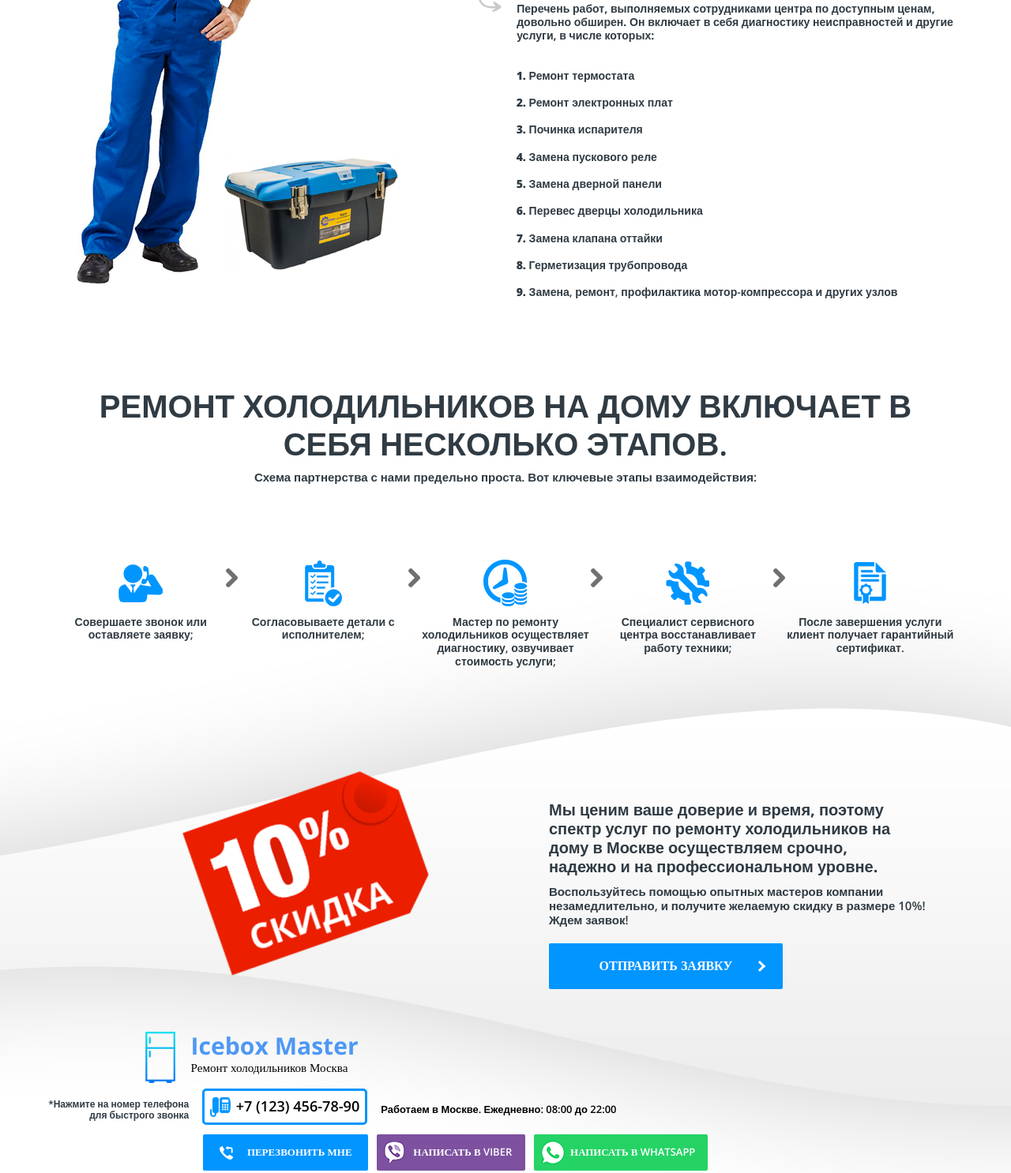
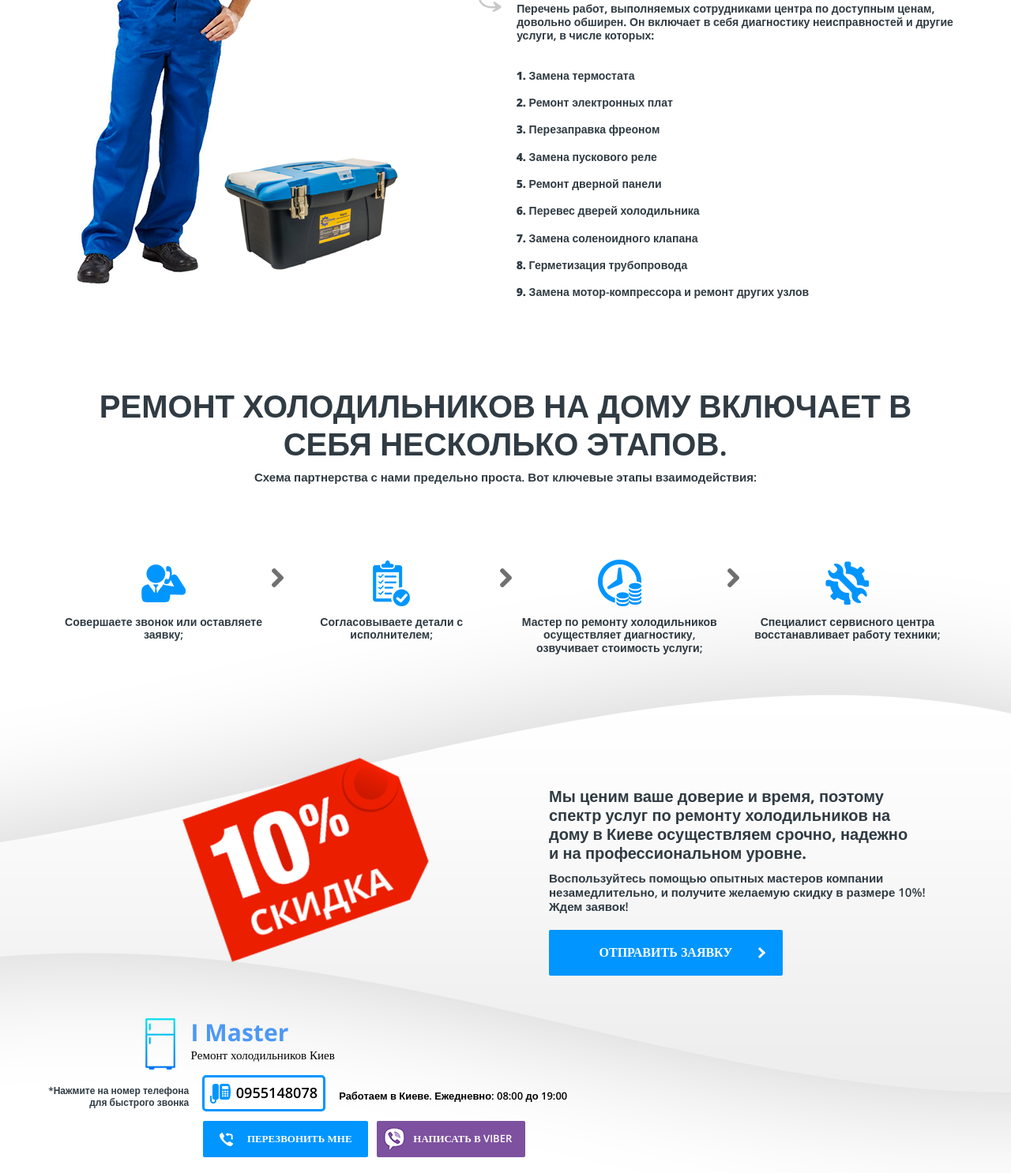
Before and after one commit to VadimBrikulya/icebox-master, a plain HTML site: page index.html in a window 1280 px wide. Shown: the part 6689-8175 px from the top of the page at 79% size. Drawn offline with nearby package versions, Linux system fonts and the light colour scheme; files whose address does not match are found by name.

Commit message:
Update index.html

```diff
--- a/index.html
+++ b/index.html
@@ -549,7 +549,7 @@
     <!-- Facts-section start -->
     <div class="facts-section">
         <div class="container wow-delay">
-            <div class="section-title facts-title wow fadeInUp">Факты о yfc</div>
+            <div class="section-title facts-title wow fadeInUp">Факты о нас</div>
             <p class="facts-shebang wow fadeInUp">Достижения компании не остались незамеченными для постоянных клиентов.</p>
             <p class="facts-shebang wow fadeInUp">Поэтому мы стремимся познакомить жителей Москвы с фактами о нашем сервисном центре.</p>
             <p class="facts-shebang wow fadeInUp">Обратите внимание на следующие цифры</p>
@@ -596,15 +596,15 @@
                             <p class="ask-rap wow fadeInUp">Перечень работ, выполняемых сотрудниками центра по доступным ценам, довольно обширен. Он включает в себя диагностику неисправностей и другие услуги, в числе которых:
                             </p>
                             <ol class="ask-station">
-                                <li class="wow fadeInUp"><span class="ask-floor">Ремонт термостата</span></li>
+                                <li class="wow fadeInUp"><span class="ask-floor">Замена термостата</span></li>
                                 <li class="wow fadeInUp"><span class="ask-floor">Ремонт электронных плат</span></li>
-                                <li class="wow fadeInUp"><span class="ask-floor">Починка испарителя</span></li>
+                                <li class="wow fadeInUp"><span class="ask-floor">Перезаправка фреоном</span></li>
                                 <li class="wow fadeInUp"><span class="ask-floor">Замена пускового реле</span></li>
-                                <li class="wow fadeInUp"><span class="ask-floor">Замена дверной панели</span></li>
-                                <li class="wow fadeInUp"><span class="ask-floor">Перевес дверцы холодильника</span></li>
-                                <li class="wow fadeInUp"><span class="ask-floor">Замена клапана оттайки</span></li>
+                                <li class="wow fadeInUp"><span class="ask-floor">Ремонт дверной панели</span></li>
+                                <li class="wow fadeInUp"><span class="ask-floor">Перевес дверей холодильника</span></li>
+                                <li class="wow fadeInUp"><span class="ask-floor">Замена соленоидного клапана</span></li>
                                 <li class="wow fadeInUp"><span class="ask-floor">Герметизация трубопровода</span></li>
-                                <li class="wow fadeInUp"><span class="ask-floor">Замена, ремонт, профилактика мотор-компрессора и других узлов</span></li>
+                                <li class="wow fadeInUp"><span class="ask-floor">Замена мотор-компрессора и ремонт других узлов</span></li>
                             </ol>
                         </div>
                     </div>
@@ -644,10 +644,10 @@
                 </div>
                 <!-- Etaps-item end -->
                 <!-- Etaps-item start -->
-                <div class="etaps-term wow fadeInLeft">
+                <!-- <div class="etaps-term wow fadeInLeft">
                     <div class="etaps-exile"><img src="img/etaps/5.png" alt=""></div>
                     <p class="etaps-be">После завершения услуги клиент получает гарантийный сертификат.</p>
-                </div>
+                </div> -->
                 <!-- Etaps-item end -->
             </div>
         </div>
@@ -663,7 +663,7 @@
                 </div>
                 <div class="col-lg-6 col-md-8">
                     <div class="discount-subject">
-                        <p class="discount-text wow fadeInUp">Мы ценим ваше доверие и время, поэтому спектр услуг по ремонту холодильников на дому в Москве осуществляем срочно, надежно и на профессиональном уровне.
+                        <p class="discount-text wow fadeInUp">Мы ценим ваше доверие и время, поэтому спектр услуг по ремонту холодильников на дому в Киеве осуществляем срочно, надежно и на профессиональном уровне.
                         </p>
                         <p class="discount-have wow fadeInUp">Воспользуйтесь помощью опытных мастеров компании незамедлительно, и получите желаемую скидку в размере 10%! Ждем заявок!
                         </p><a class="btn btn-arrow wow fadeInUp" data-modal="" href="#call">Отправить заявку</a></div>
@@ -681,9 +681,9 @@
                     <div class="head-logo wow fadeInUp">
                         <div class="head-logo-into"><img class="head-logo-speech" src="img/logo.png" alt=""></div>
                         <div class="head-logo-tie">
-                            <h3 class="head-logo-note"><a href="#">Icebox Master</a>
+                            <h3 class="head-logo-note"><a href="#">I Master</a>
                             </h3>
-                            <p class="head-logo-term">Ремонт холодильников Москва
+                            <p class="head-logo-term">Ремонт холодильников Киев
 
                             </p>
                         </div>
@@ -694,24 +694,23 @@
                 <div class="foot-query wow fadeInUp">
                     <p class="foot-note">*Нажмите на номер телефона для быстрого звонка</p>
                     <div class="foot-cry">
-                        <!-- Elements-button-phone start --><a class="btn btn-phone" href="tel:+71234567890"><img src="img/icons/phone.png" alt=""><span>+7 (123) 456-78-90</span></a>
+                        <!-- Elements-button-phone start --><a class="btn btn-phone" href="tel:+380955148078"><img src="img/icons/phone.png" alt=""><span>0955148078</span></a>
                         <!-- Elements-button-phone end -->
                         <div class="foot-tie">
                             <!-- Elements-button-call-mobile start --><a class="btn btn-call-mobile" href="#call" data-modal="">Перезвонить</a>
                             <!-- Elements-button-call-mobile end -->
                         </div>
                     </div>
-                    <p class="foot-be">Работаем в Москве. Ежедневно: 08:00 до 22:00</p>
+                    <p class="foot-be">Работаем в Киеве. Ежедневно: 08:00 до 19:00</p>
                 </div>
                 <!-- Footer-work end -->
                 <!-- Footer-buttons start -->
                 <div class="foot-gage wow fadeInUp">
                     <!-- Elements-button-call start --><a class="btn btn-app btn-call" href="#call" data-modal="">Перезвонить мне</a>
                     <!-- Elements-button-call end -->
-                    <!-- Elements-button-viber start --><a class="btn btn-app btn-viber" href="viber://chat?number=+71234567890">Написать в viber</a>
+                    <!-- Elements-button-viber start --><a class="btn btn-app btn-viber" href="viber://chat?number=+380955148078">Написать в viber</a>
                     <!-- Elements-button-viber end -->
-                    <!-- Elements-button-whatsapp start --><a class="btn btn-app btn-whatsapp" href="whatsapp://send?phone=+71234567890">Написать в Whatsapp</a>
-                    <!-- Elements-button-whatsapp end -->
+
                 </div>
                 <!-- Footer-buttons end -->
             </div>
```
